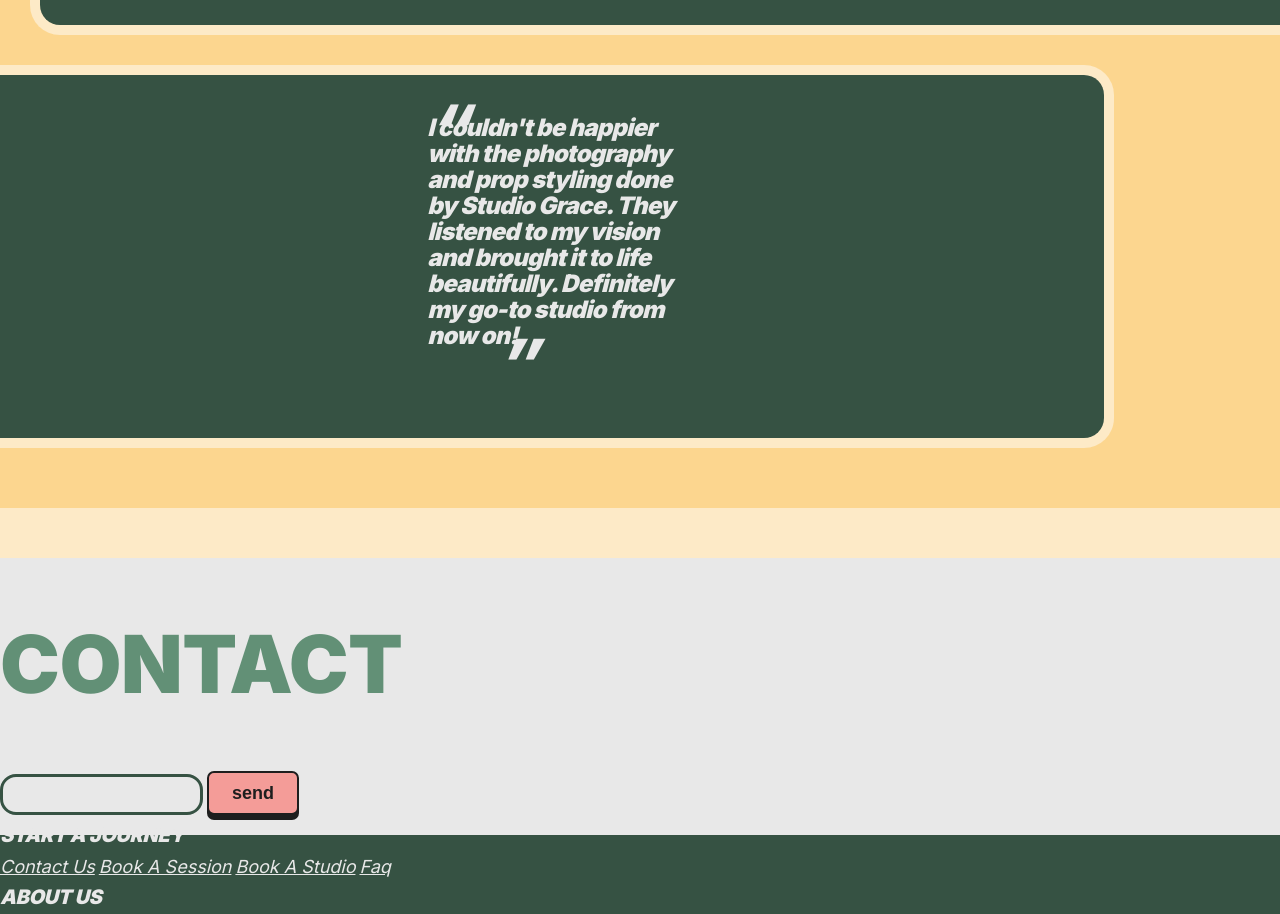
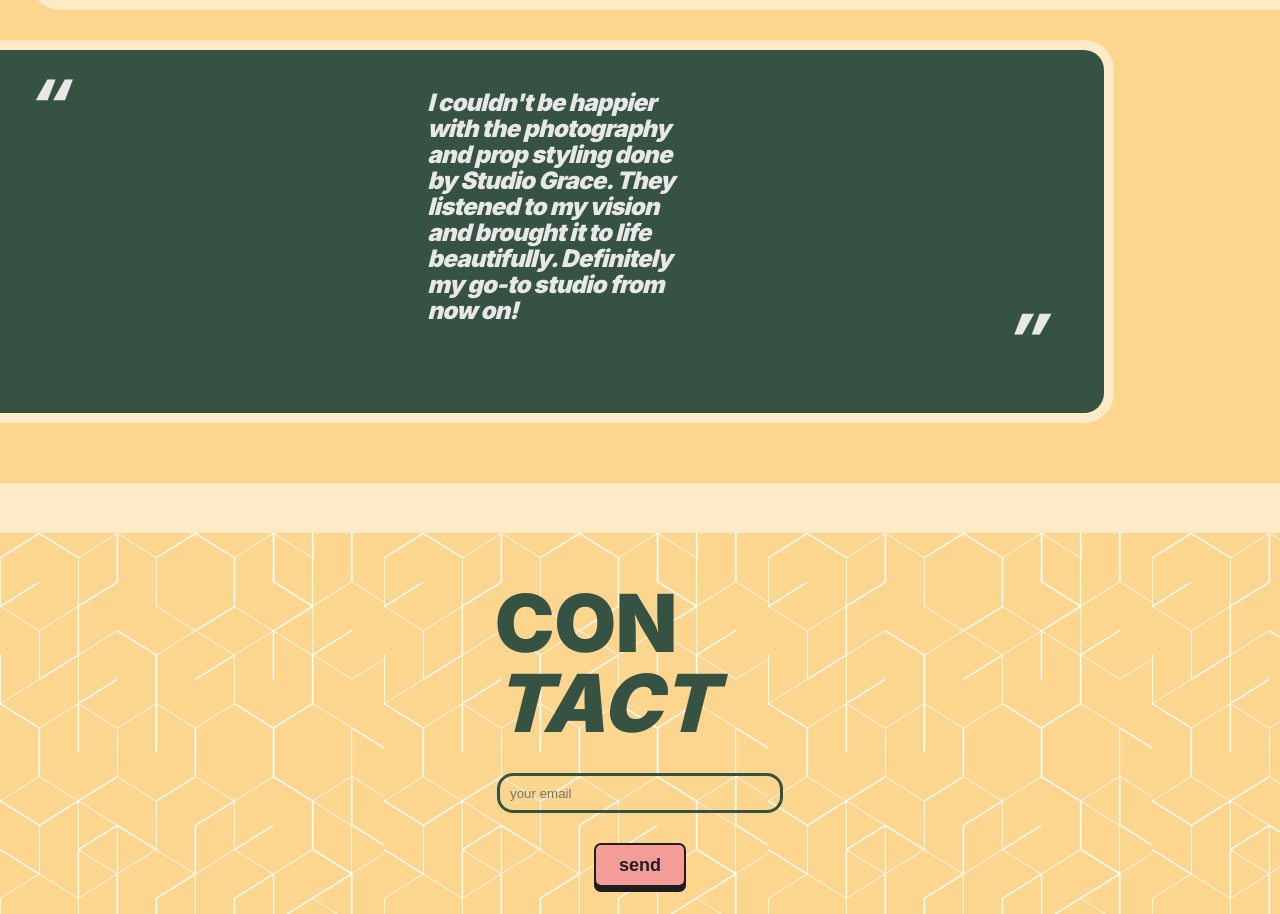
Before and after one commit to Annika-Nyholm/StudioGrace, a website built with Vite: page index.html in a window 1280 px wide. Shown: the part 5926-6840 px from the top of the page. Built offline with nearby package versions, Linux system fonts and the light colour scheme.

Commit message:
:lipstick: styling for contact session

```diff
--- a/index.html
+++ b/index.html
@@ -195,12 +195,15 @@
 					<span class="quote_end quote">“</span>
 				</p>
 			</article>
-		</section>
-			<h2>contact</h2>
-			<article>
-				<input type="text" />
+			<article class="contact_container">
+				<h2>
+					<span class="split_text">con</span>
+					<span class="split_text italic">tact</span>
+				</h2>
+				<input type="text" placeholder="your email"/>
 				<button class="btn_secondary">send</button>
 			</article>
+		</section>
 		<!------------------------------------------- footer ------------------------------------------------>
 		<footer class="footer_bg">
 			<img src="/white/studio_grace_logo_white.png" alt="studio grace logo in white" width="233" height="201">
--- a/src/scss/style/_mobile.scss
+++ b/src/scss/style/_mobile.scss
@@ -200,7 +200,7 @@
         .quote_text {
             position: relative;
             width: 236px;
-            height: 180px;
+            height: 217px;
         }
     }
 
@@ -343,9 +343,8 @@
 .contact_page {
     background-color: $background_yellow;
     position: relative;
-    border-bottom: 50px solid $border_white;
-    padding: 90px 0 60px 0;
-    border-top-left-radius: 120px;
+    padding-top: 65px;
+    border-top-left-radius: 140px; //curve eller border radius?
 
 
 
@@ -355,6 +354,14 @@
         border-radius: 30px 0 0 30px;
         border-right: 0;
         @include flexCenterCenter(column);
+
+        .quote_start {
+            left: 24px;
+        }
+
+        .quote_end {
+            right: 40px;
+        }
 
         p {
             width: 260px;
@@ -368,10 +375,44 @@
         border-radius:  0 30px 30px 0;
         border-left: 0;
         @include flexCenterCenter(column);
+        margin-bottom: 60px;
+
+        .quote_start {
+            left: 24px;
+        }
+
+        .quote_end {
+            right: 40px;
+        }
 
         p {
             width: 249px;
             height: 283px;
         }
     }
+
+    .contact_container {
+        background-image:
+        url(/background-pattern/boxpattern.png);
+        background-blend-mode: overlay;
+        background-repeat: repeat;
+        background-size: 30%;
+        border-top: 50px solid $border_white;
+        @include flexCenterCenter(column);
+        gap: 30px;
+        padding: 50px 0;
+
+        h2 {
+            position: relative;
+            left: -35px;
+            color: $h2_dark;
+            margin: 0;
+        }
+
+
+    }
 }
+input {
+    width: 286px;
+    height: 40px;
+}
```
